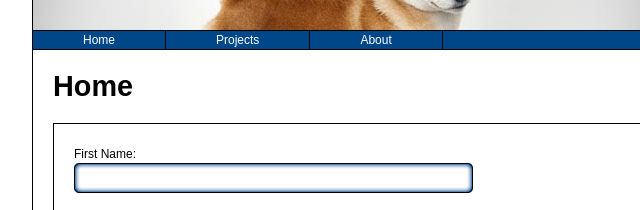
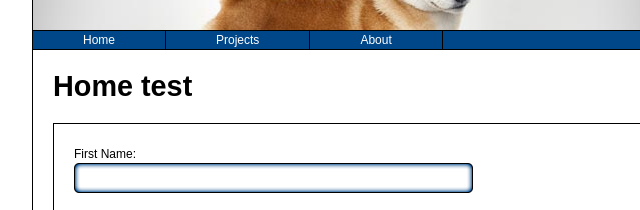
Before and after one commit to Saltefant/BreinholmPortfolio, a plain HTML site: page Index.htm in a window 1280 px wide. Shown: the part 129-339 px from the top of the page, 107-747 px from the left. Drawn offline with nearby package versions, Linux system fonts and the light colour scheme; some packages are replaced by stand-ins of ours.

Commit message:
home change test

```diff
--- a/views/Home.htm
+++ b/views/Home.htm
@@ -1,4 +1,4 @@
-<h1>Home</h1>
+<h1>Home test</h1>
 
 <div class="inputform">
     <div class="inputitem">
```
